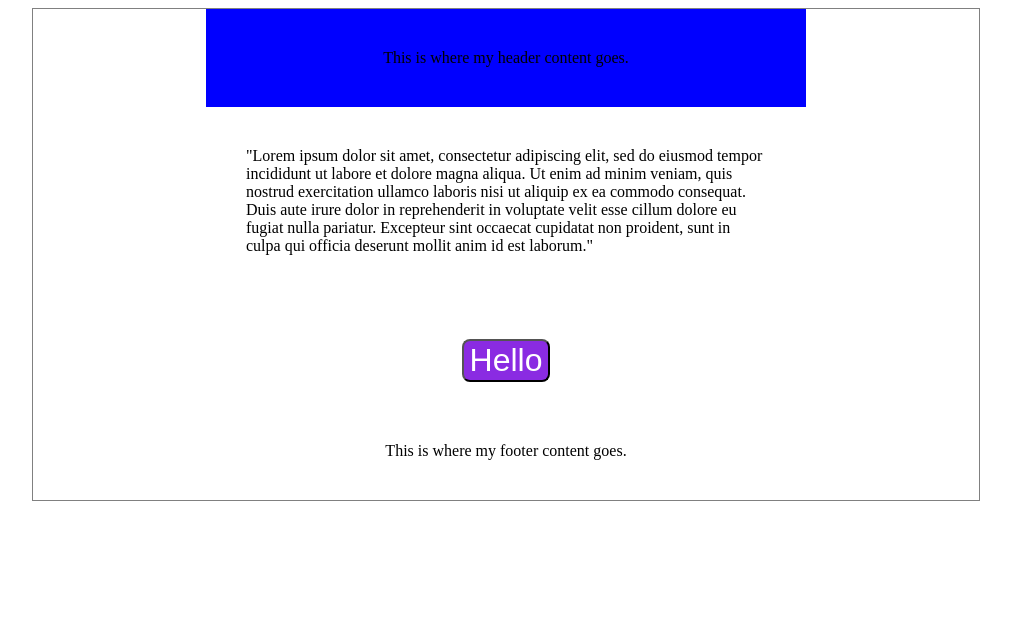
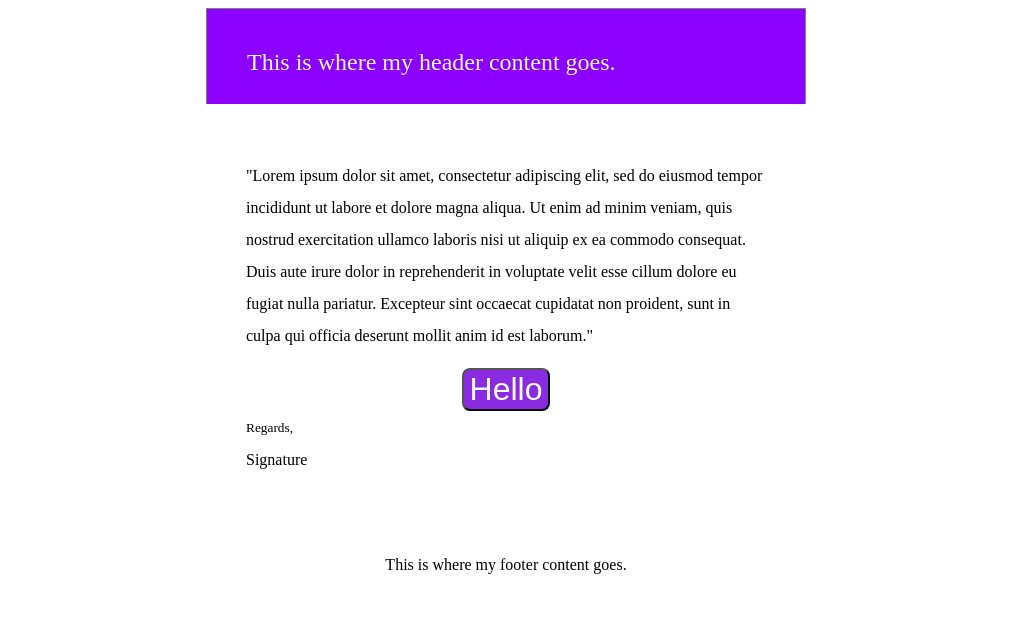
Before and after one commit to Omegamark/HTMLTableDesignEmailTemplate, a plain HTML site: page index.html in a window 1280 px wide. Shown: the whole page, without its empty margins (134-1145 px from the left). Drawn offline with Linux system fonts and the light colour scheme.

Commit message:
styled header, body, and button. Footer still not quite right

```diff
--- a/index.html
+++ b/index.html
@@ -6,15 +6,15 @@
         <meta name="viewport" content="width=device-width, initial-scale=1">
     </head>
     <body>
-        <table align="center" style="border:1px solid #808080" cellpadding="0" cellspacing="0" height="75%" width="75%" id="bodyTable">
+        <table align="center"  cellpadding="0" cellspacing="0" height="50%" width="50%" id="bodyTable">
             <tr>
                 <td align="center" valign="top">
                     <table border="0" cellpadding="20" cellspacing="0" width="600" id="emailContainer">
                         <tr>
-                            <td align="center" valign="top" style="background-color: blue">
-                                <table border="0" cellpadding="20" cellspacing="0" width="100%" id="emailHeader">
+                            <td align="center" valign="top" style="background-color: rgb(140, 0, 255);border-style: solid; border-width: 1px 1px 0px 1px; border-color: gray">
+                                <table cellpadding="20" cellspacing="0" width="100%" id="emailHeader">
                                     <tr>
-                                        <td align="center" valign="top">
+                                        <td align="left" valign="top" style="color:aliceblue;padding-bottom: .5rem;font-size: 1.5rem" >
                                             This is where my header content goes.
                                         </td>
                                     </tr>
@@ -22,18 +22,29 @@
                             </td>
                         </tr>
                         <tr>
+                            <div id="contentTable" style="border: 0px 1px 0px 1px">
                             <td align="center" valign="top">
+
                                    <table border="0" cellpadding="20" cellspacing="0" width="100%" id="emailBody">
                                        <tr>
                                            <td align="left" valign="top">
-                                            "Lorem ipsum dolor sit amet, consectetur adipiscing elit, sed do eiusmod tempor incididunt ut labore et dolore magna aliqua. Ut enim ad minim veniam, quis nostrud exercitation ullamco laboris nisi ut aliquip ex ea commodo consequat. Duis aute irure dolor in reprehenderit in voluptate velit esse cillum dolore eu fugiat nulla pariatur. Excepteur sint occaecat cupidatat non proident, sunt in culpa qui officia deserunt mollit anim id est laborum."
+                                               <p style="line-height: 200%" >"Lorem ipsum dolor sit amet, consectetur adipiscing elit, sed do eiusmod tempor incididunt ut labore et dolore magna aliqua. Ut enim ad minim veniam, quis nostrud exercitation ullamco laboris nisi ut aliquip ex ea commodo consequat. Duis aute irure dolor in reprehenderit in voluptate velit esse cillum dolore eu fugiat nulla pariatur. Excepteur sint occaecat cupidatat non proident, sunt in culpa qui officia deserunt mollit anim id est laborum."</p>
+                                               <div align="center">
+                                                   <button style="color:white;font-size: 2rem;border-radius: 8px; background-color:blueviolet">Hello</button>
+                                                </div>
+                                                <div style="line-height:200%" id="signature">
+
+                                                    <small>Regards,</small>
+                                                    <br>
+                                                    Signature
+                                                </div>
                                             </td>
-
                                         </tr>
                                     </table>
-                                <button style="color:white;font-size: 2rem;border-radius: 8px; background-color:blueviolet; margin-top: 4rem" >Hello</button>
+
 
                                 </td>
+                            </div>
                         </tr>
                         <tr>
                             <td align="center" valign="top">
```
Lines whose indentation alone changed are shown as unchanged.
